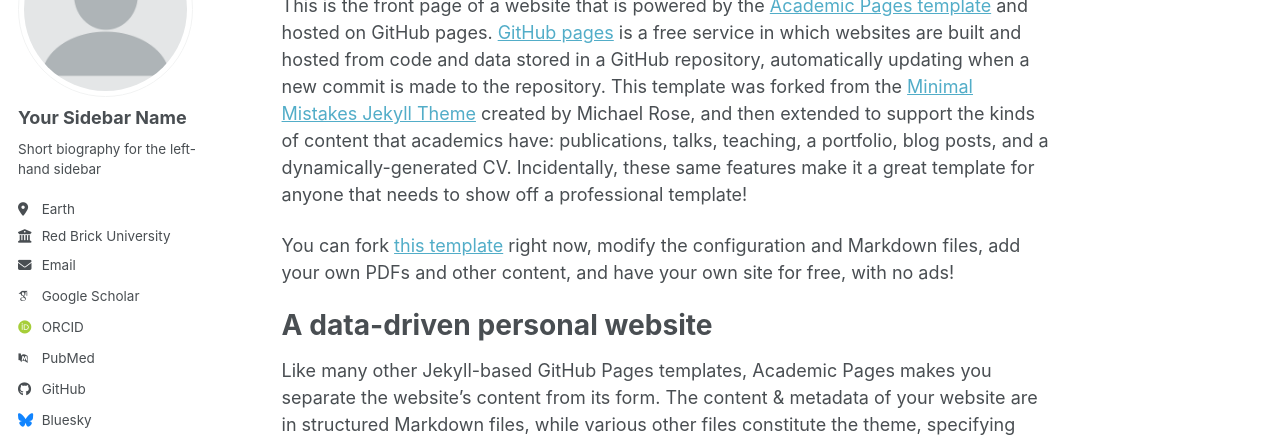
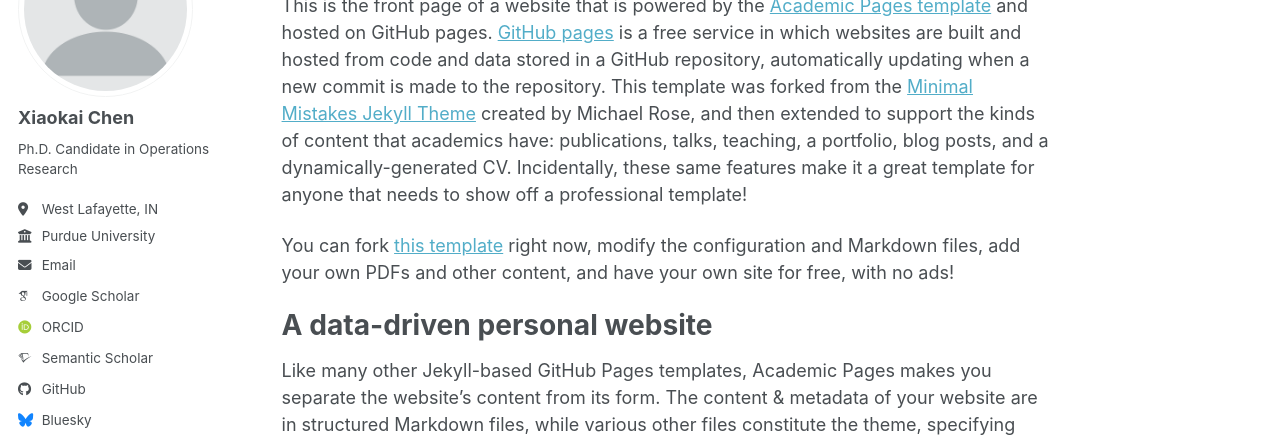
Before and after one commit to xiaokaichen2000/xiaokaichen2000.github.io, a Jekyll site: the page built from _pages/about.md, in a window 1280 px wide. Shown: the part 179-621 px from the top of the page. Built offline with Jekyll 4.4.1, drawn with Linux system fonts in a browser that asks for light colours; some web fonts are replaced; a script bundle is joined from its source files by our own code; library files that are not in the unit come from our copies.

Commit message:
Update _config.yml

```diff
--- a/_config.yml
+++ b/_config.yml
@@ -24,24 +24,24 @@
 author:
   # Biographic information
   avatar           : "profile.png"
-  name             : "Your Sidebar Name"
+  name             : "Xiaokai Chen"
   pronouns         : # example: "she/her"
-  bio              : "Short biography for the left-hand sidebar"
-  location         : "Earth"
-  employer         : "Red Brick University"
+  bio              : "Ph.D. Candidate in Operations Research"
+  location         : "West Lafayette, IN"
+  employer         : "Purdue University"
   uri              : # URL
-  email            : "none@example.org"
+  email            : "xiaokaichen2000@gmail.com"
 
   # Academic websites
   academia         : # URL
   arxiv            : # URL - Update with the correct link to your profile
-  googlescholar    : "https://scholar.google.com/citations?user=PS_CX0AAAAAJ"
+  googlescholar    : "https://scholar.google.com/citations?user=1kWixwoAAAAJ&hl=zh-CN"
   inspire-hep      : # URL
   impactstory      : # URL
-  orcid            : "https://orcid.org/yourorcidurl"
-  semantic         : # URL
+  orcid            : "https://orcid.org/my-orcid?orcid=0009-0004-6555-727X"
+  semantic         : "https://www.semanticscholar.org/author/Xiaokai-Chen/2335088121"
   ssrn             : # URL
-  pubmed           : "https://www.ncbi.nlm.nih.gov/pubmed/?term=john+snow"
+  pubmed           : #"https://www.ncbi.nlm.nih.gov/pubmed/?term=john+snow"
   researchgate     : # URL
   scopus           : # URL
   zotero           : # URL
@@ -51,7 +51,7 @@
   bitbucket        : # Username - Update with your username on the site
   codepen          : # Username
   dribbble         : # Username
-  github           : "academicpages"
+  github           : "https://github.com/xiaokaichen2000"
   kaggle           : # Username
   stackoverflow    : # User number or user number and name (i.e., use "1" or "1/jeff-atwood")
 
```
